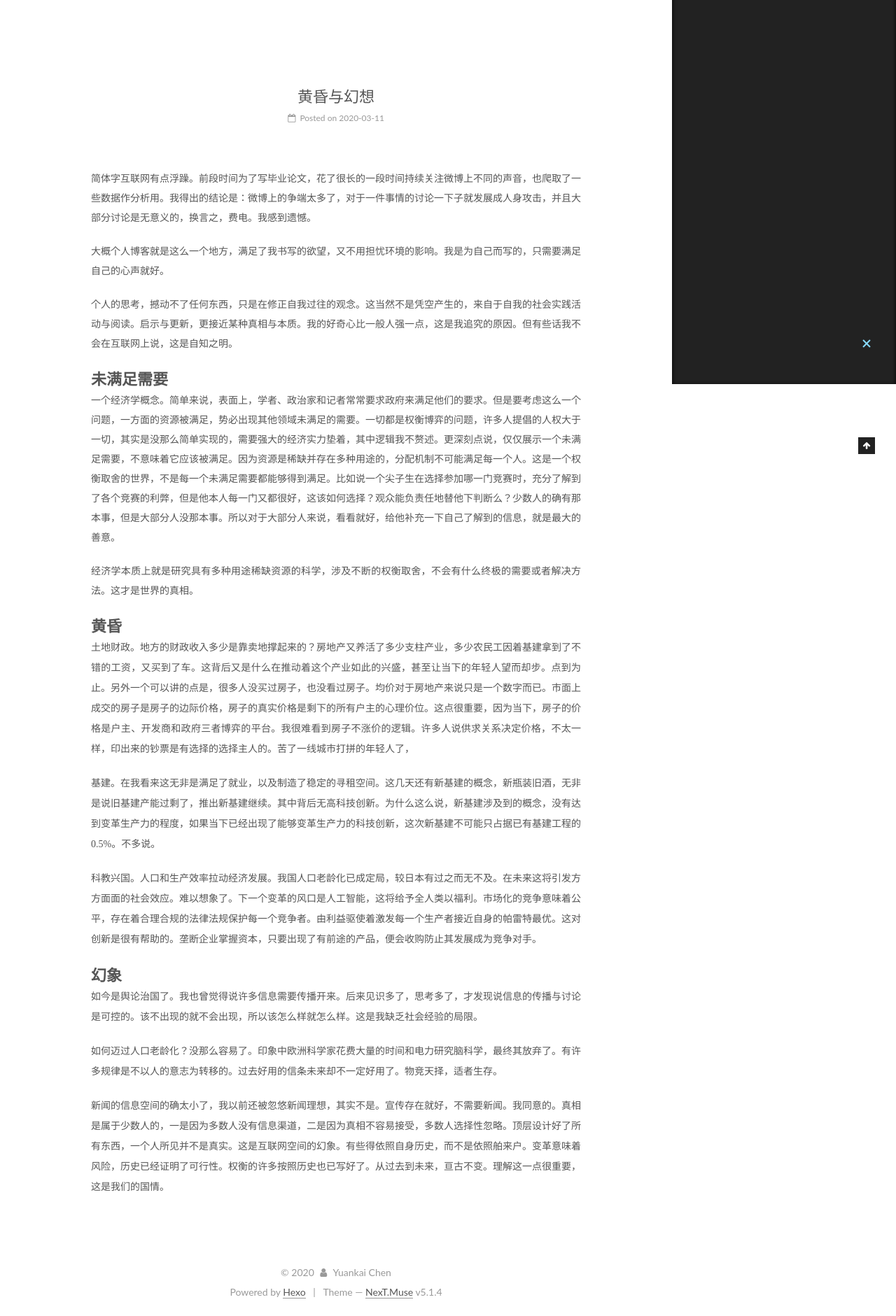
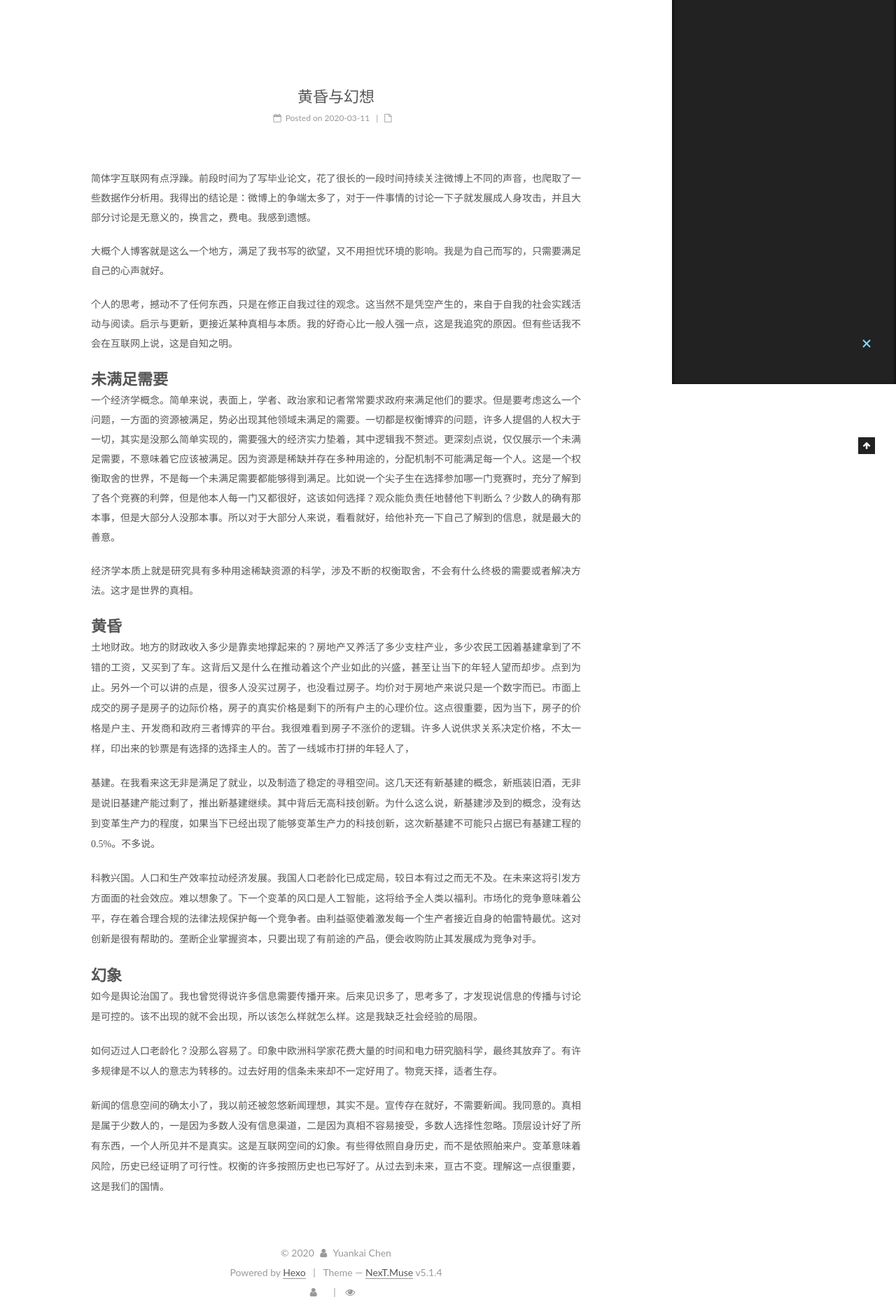
Before and after one commit to hijackdude/hijackdude.github.io, a plain HTML site: page 2020/03/11/hello-world/index.html in a window 1280 px wide. Shown: the part 251-2132 px from the top of the page at 70% size. Drawn offline with Linux system fonts and the light colour scheme; some packages are replaced by stand-ins of ours; a script that the page names is missing.

Commit message:
Site updated: 2020-03-19 21:46:50

```diff
--- a/2020/03/11/hello-world/index.html
+++ b/2020/03/11/hello-world/index.html
@@ -311,6 +311,11 @@
 
 
 
+            <span class="post-meta-divider">|</span>
+            <span class="page-pv"><i class="fa fa-file-o"></i>
+            <span class="busuanzi-value" id="busuanzi_value_page_pv" ></span>
+            </span>
+
 
 
 
@@ -514,6 +519,26 @@
 
 
 
+<div class="busuanzi-count">
+  <script async src="https://dn-lbstatics.qbox.me/busuanzi/2.3/busuanzi.pure.mini.js"></script>
+
+
+    <span class="site-uv">
+      <i class="fa fa-user"></i>
+      <span class="busuanzi-value" id="busuanzi_value_site_uv"></span>
+
+    </span>
+
+
+
+    <span class="site-pv">
+      <i class="fa fa-eye"></i>
+      <span class="busuanzi-value" id="busuanzi_value_site_pv"></span>
+
+    </span>
+
+</div>
+
 
 
 
```
Also changed, not shown: archives/2020/03/index.html (+20 -0 lines), archives/2020/index.html (+20 -0 lines), archives/index.html (+20 -0 lines), index.html (+20 -0 lines).
